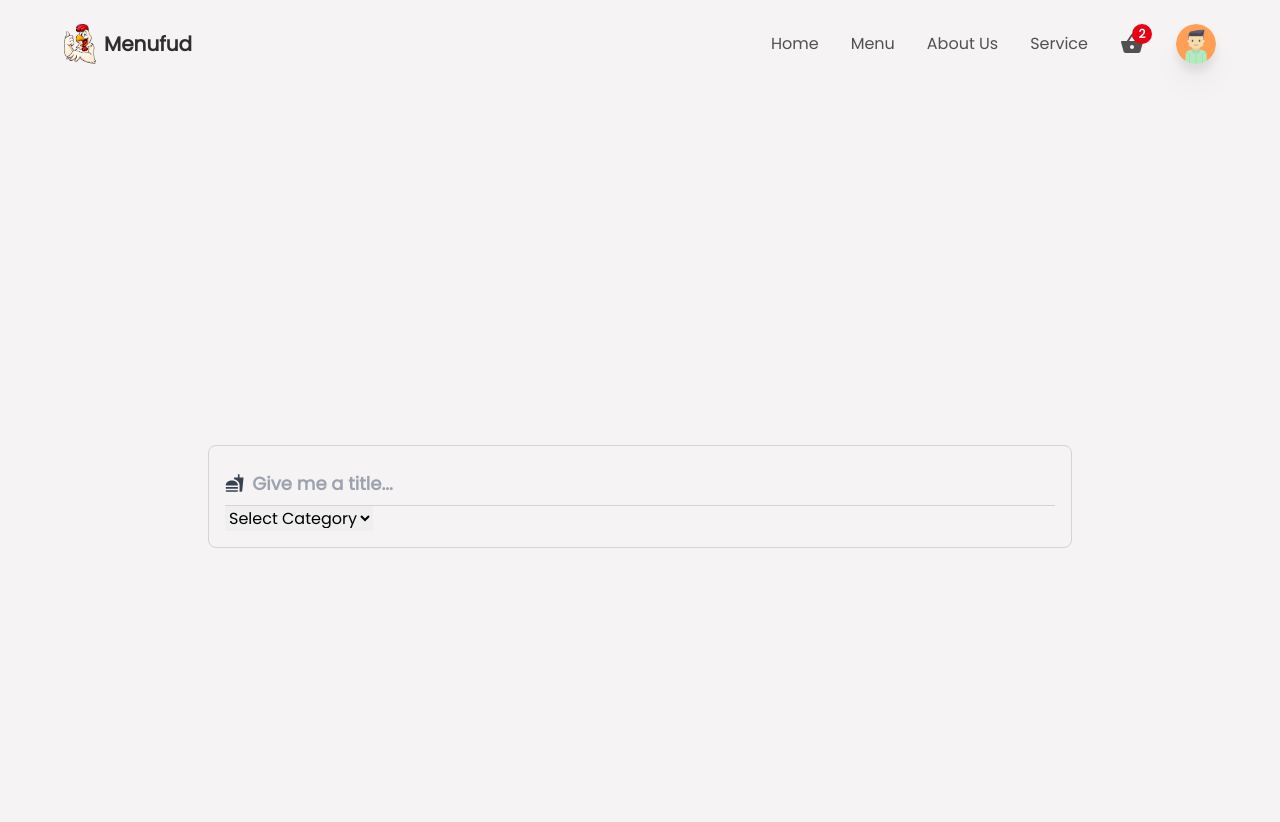
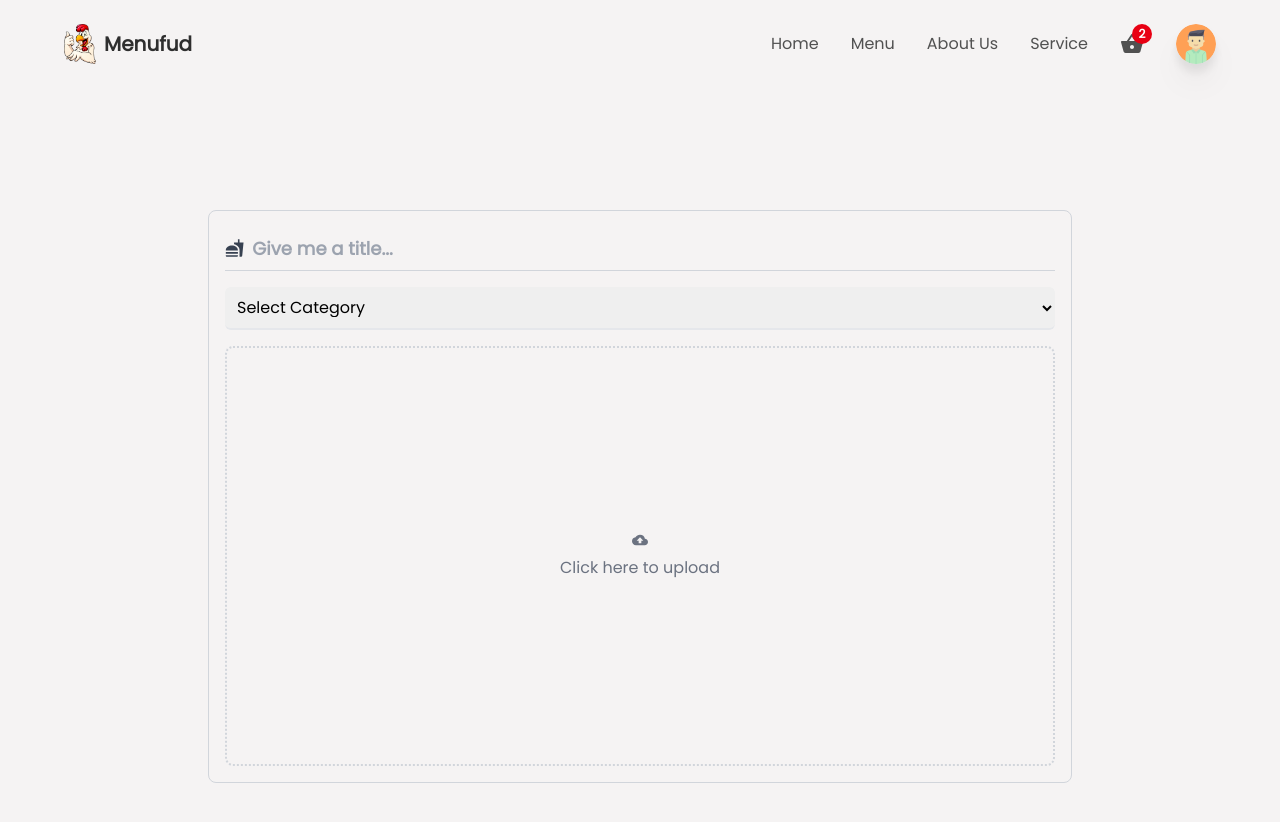
Before and after one commit to AbaniwoM/Menufud-app, a React (Create React App) app: page /createItem in a window 1280 px wide. Shown: the top 822 px of the page. Built offline with nearby package versions, Linux system fonts and the light colour scheme.

Commit message:
made updates

```diff
--- a/src/components/CreateContainer.tsx
+++ b/src/components/CreateContainer.tsx
@@ -1,8 +1,9 @@
 import React, { useState } from 'react';
 import { motion } from 'framer-motion';
 
-import {MdFastfood} from 'react-icons/md';
+import { MdFastfood, MdCloudUpload, MdDelete } from 'react-icons/md';
 import { categories } from '../utils/data';
+import Loader from './Loader';
 
 export interface ICreateContainerProps {
 }
@@ -12,16 +13,20 @@ export const CreateContainer = (props: ICreateContainerProps) => {
   const [title, setTitle] = useState("");
   const [calories, setCalories] = useState("");
   const [price, setPrice] = useState("");
-  const [category, setCategory] = useState(null);
+  const [category, setCategory] = useState<any | null>(null);
   const [imageAsset, setImageAsset] = useState(null);
   const [fields, setFields] = useState(false);
   const [alertStatus, setAlertStatus] = useState("danger");
   const [msg, setMsg] = useState(null);
   const [isLoading, setIsLoading] = useState(false);
 
+  const uploadImage = () => {}
+
+  const deleteImage = () => {}
+
   return (
     <div className="w-full min-h-screen flex items-center justify-center">
-      <div className="w-[90%] md:w-[75%] border border-gray-300 rounded-lg p-4 flex flex-col items-center justify-center">
+      <div className="w-[90%] md:w-[75%] border border-gray-300 rounded-lg p-4 flex flex-col items-center justify-center gap-4">
         {fields && (
           <motion.p
             initial={{ opacity: 0 }}
@@ -39,16 +44,62 @@ export const CreateContainer = (props: ICreateContainerProps) => {
 
         <div className="w-full py-2 border-b border-gray-300 flex items-center gap-2">
           <MdFastfood className="text-xl text-gray-700" />
-          <input type="text" required value={title} onChange={(e) => setTitle(e.target.value)} placeholder='Give me a title...' className="w-full h-full text-lg bg-transparent font-semibold outline-none border-none placeholder:text-gray-400 text-textColor" />
+          <input
+            type="text"
+            required
+            value={title}
+            onChange={(e) => setTitle(e.target.value)}
+            placeholder="Give me a title..."
+            className="w-full h-full text-lg bg-transparent font-semibold outline-none border-none placeholder:text-gray-400 text-textColor"
+          />
         </div>
 
         <div className="w-full">
-          <select>
-            <option value="other" className="bg-white">Select Category</option>
-            {categories && categories.map(item => (
-              <option key={item.id}></option>
-            ))}
+          <select
+            onChange={(e) => setCategory(e.target.value)}
+            className="outline-none w-full text-base border-b-2 border-gray-200 p-2 rounded-md cursor-pointer"
+          >
+            <option value="other" className="bg-white">
+              Select Category
+            </option>
+            {categories &&
+              categories.map((item) => (
+                <option
+                  key={item.id}
+                  className="text-base border-0 outline-none capitalize bg-white text-headingColor"
+                  value={item.urlParamName}
+                >
+                  {item.name}
+                </option>
+              ))}
           </select>
+        </div>
+
+        <div className="group flex justify-center items-center flex-col border-2 border-dotted border-gray-300 w-full h-225 md:h-420 cursor-pointer rounded-lg">
+          {isLoading ? (
+            <Loader />
+          ) : (
+            <>
+              {!imageAsset ? (
+                <>
+                  <label className="w-full h-full flex flex-col items-center justify-center cursor-pointer">
+                    <div className="w-full h-full flex flex-col items-center justify-center gap-2">
+                      <MdCloudUpload className="text-gray-500 text-3x1 hover:text-gray-700" />
+                      <p className="text-gray-500 hover:text-gray-700">
+                        Click here to upload
+                      </p>
+                    </div>
+                    <input type="file" name="uploadimage" accept="image/*" onChange={uploadImage} className="w-0 h-0" />
+                  </label>
+                </>
+              ) : (
+                <><div className="relative h-full">
+                    <img src={imageAsset} alt="uploaded-img" className="w-full h-full object-cover" />
+                    <button type="button" className="absolute bottom-3 right-3 p-3 rounded-full bg-red-500 text-xl cursor-pointer outline-none hover:shadow-md duration-500 transition-all ease-in-out" onClick={deleteImage}><MdDelete className="text-white" /></button>
+                  </div></>
+              )}
+            </>
+          )}
         </div>
       </div>
     </div>
--- /dev/null
+++ b/src/components/Loader.tsx
@@ -0,0 +1,27 @@
+import * as React from 'react';
+
+export interface ILoaderProps {
+}
+
+export function Loader (props: ILoaderProps) {
+  return (
+    <svg
+      role="status"
+      className="inline w-10 h-10 mr-2 text-gray-200 animate-spin dark:text-gray-600 fill-blue-600"
+      viewBox="0 0 100 101"
+      fill="none"
+      xmlns="http://www.w3.org/2000/svg"
+    >
+      <path
+        d="M100 50.5908C100 78.2051 77.6142 100.591 50 100.591C22.3858 100.591 0 78.2051 0 50.5908C0 22.9766 22.3858 0.59082 50 0.59082C77.6142 0.59082 100 22.9766 100 50.5908ZM9.08144 50.5908C9.08144 73.1895 27.4013 91.5094 50 91.5094C72.5987 91.5094 90.9186 73.1895 90.9186 50.5908C90.9186 27.9921 72.5987 9.67226 50 9.67226C27.4013 9.67226 9.08144 27.9921 9.08144 50.5908Z"
+        fill="currentColor"
+      />
+      <path
+        d="M93.9676 39.0409C96.393 38.4038 97.8624 35.9116 97.0079 33.5539C95.2932 28.8227 92.871 24.3692 89.8167 20.348C85.8452 15.1192 80.8826 10.7238 75.2124 7.41289C69.5422 4.10194 63.2754 1.94025 56.7698 1.05124C51.7666 0.367541 46.6976 0.446843 41.7345 1.27873C39.2613 1.69328 37.813 4.19778 38.4501 6.62326C39.0873 9.04874 41.5694 10.4717 44.0505 10.1071C47.8511 9.54855 51.7191 9.52689 55.5402 10.0491C60.8642 10.7766 65.9928 12.5457 70.6331 15.2552C75.2735 17.9648 79.3347 21.5619 82.5849 25.841C84.9175 28.9121 86.7997 32.2913 88.1811 35.8758C89.083 38.2158 91.5421 39.6781 93.9676 39.0409Z"
+        fill="currentFill"
+      />
+    </svg>
+  );
+}
+
+export default Loader;
--- a/src/components/index.tsx
+++ b/src/components/index.tsx
@@ -2,3 +2,4 @@ export { default as Header } from "./Header";
 export { default as MainContainer } from "./MainContainer";
 export { default as CreateContainer } from "./CreateContainer";
 export { default as HomeContainer } from "./HomeContainer";
+export { default as Loader } from "./Loader";
```
